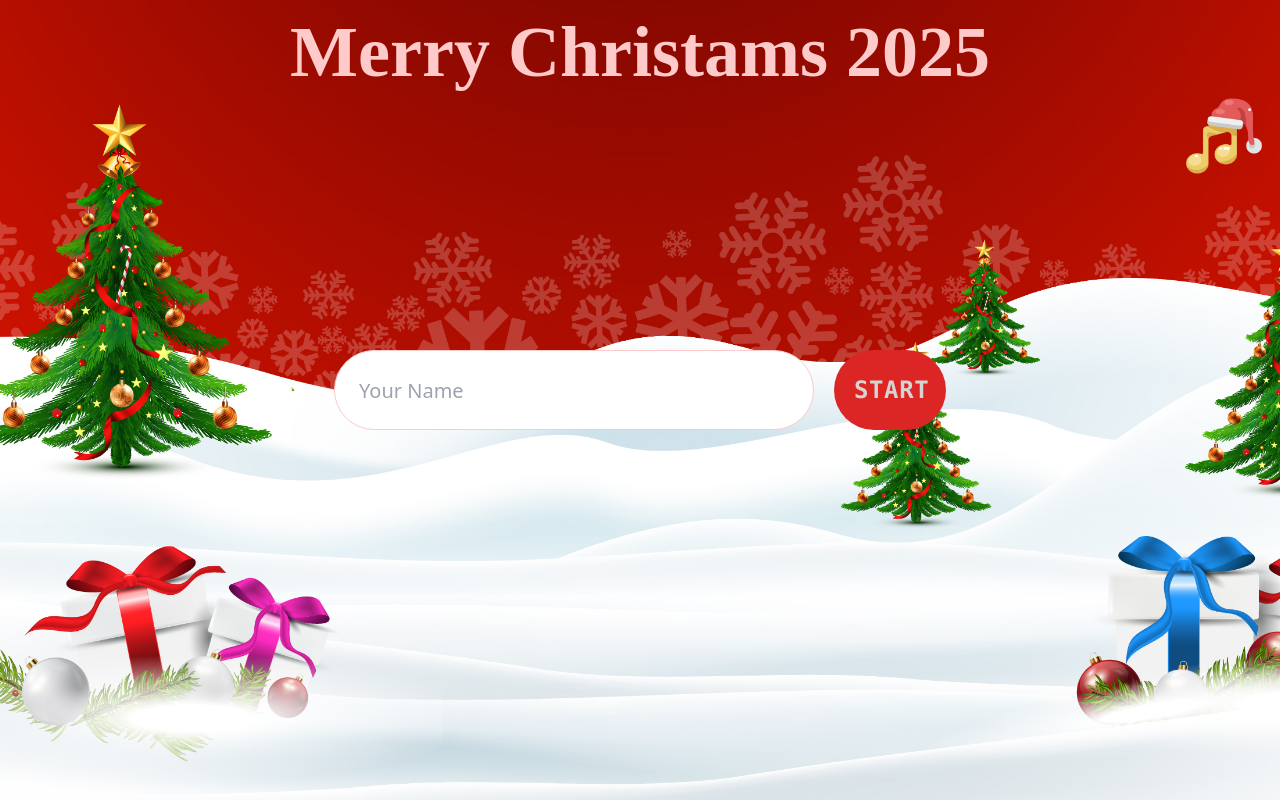
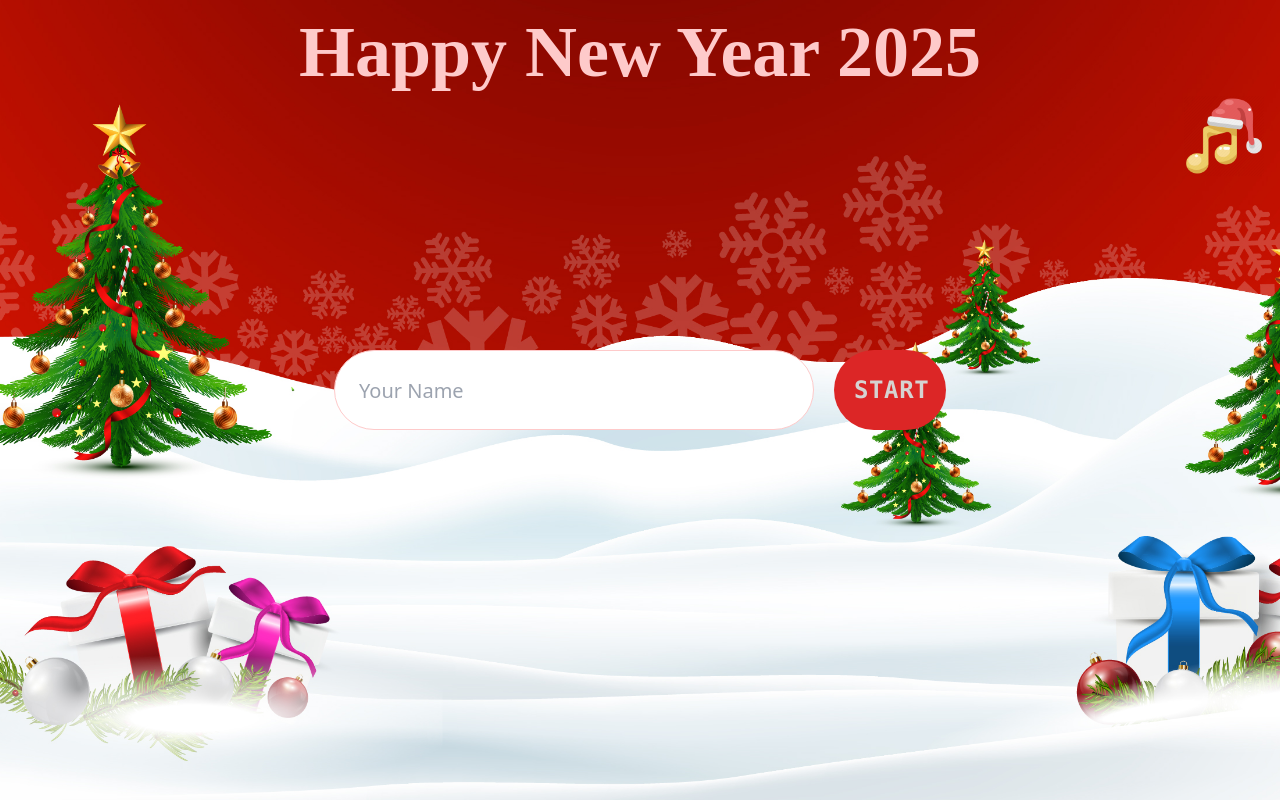
Before and after one commit to BishoyLabib7/Santa-Memory-Game, a React (Vite) app: page / in a window 1280 px wide. Built offline with nearby package versions, Linux system fonts and the light colour scheme.

Commit message:
Header.jsx

```diff
--- a/src/components/Header.jsx
+++ b/src/components/Header.jsx
@@ -8,7 +8,7 @@ function Header() {
     <div className="absolute top-0 text-red-200 my-4 font-Christmas flex tems-center justify-center">
       <h1 className="font-bold text-center text-3xl xl:text-7xl   ">
         {" "}
-        Merry Christams{" "}
+        Happy New Year{" "}
         {name
           ? name
           : data.getMonth() === 11
```
